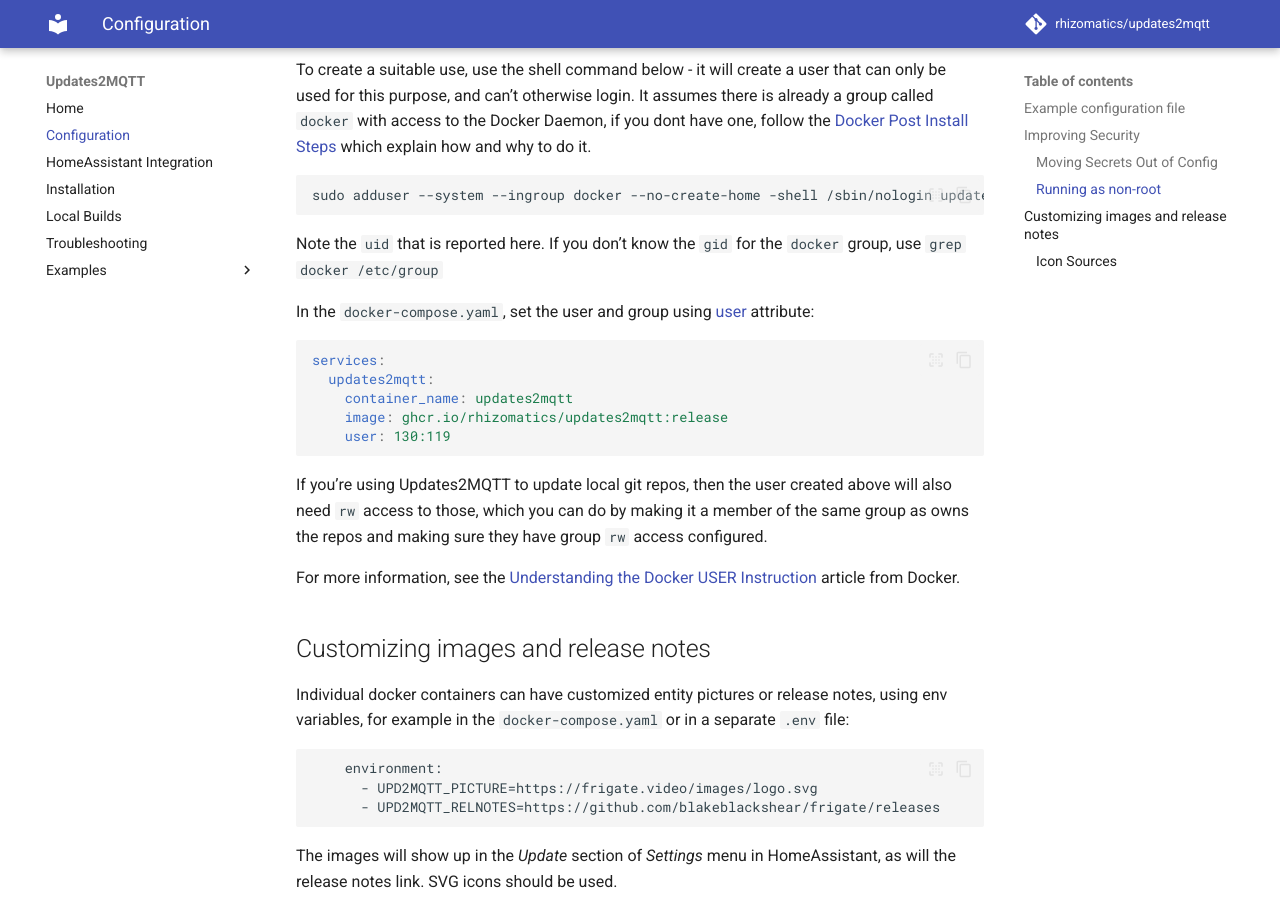
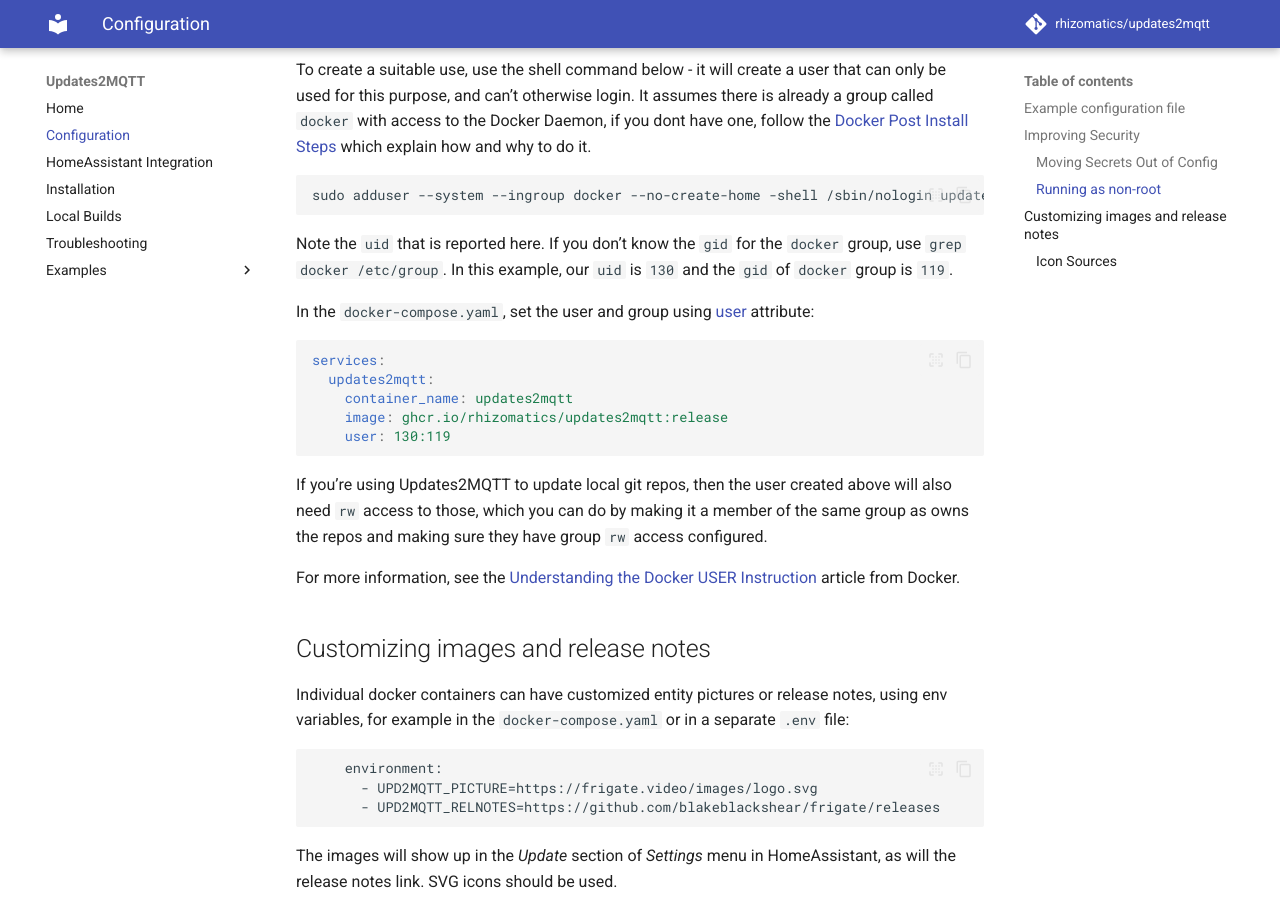
Before and after one commit to rhizomatics/updates2mqtt, an MkDocs documentation site: the page built from docs/configuration.md, in a window 1280 px wide and 900 px high, scrolled down 1421 px. Built offline with MkDocs 1.6.1 and Material for MkDocs 9.7.7, drawn with Linux system fonts in a browser that asks for light colours; comment, search, counter and statistics services are not loaded.

Commit message:
docs update

````diff
--- a/docs/configuration.md
+++ b/docs/configuration.md
@@ -69,7 +69,7 @@
 sudo adduser --system --ingroup docker --no-create-home -shell /sbin/nologin updates2mqtt
 ```
 
-Note the `uid` that is reported here. If you don't know the `gid` for the `docker` group, use `grep docker /etc/group`
+Note the `uid` that is reported here. If you don't know the `gid` for the `docker` group, use `grep docker /etc/group`. In this example, our `uid` is `130` and the `gid` of `docker` group is `119`.
 
 In the `docker-compose.yaml`, set the user and group using [user](https://docs.docker.com/reference/compose-file/services/#user) attribute:
 
````
